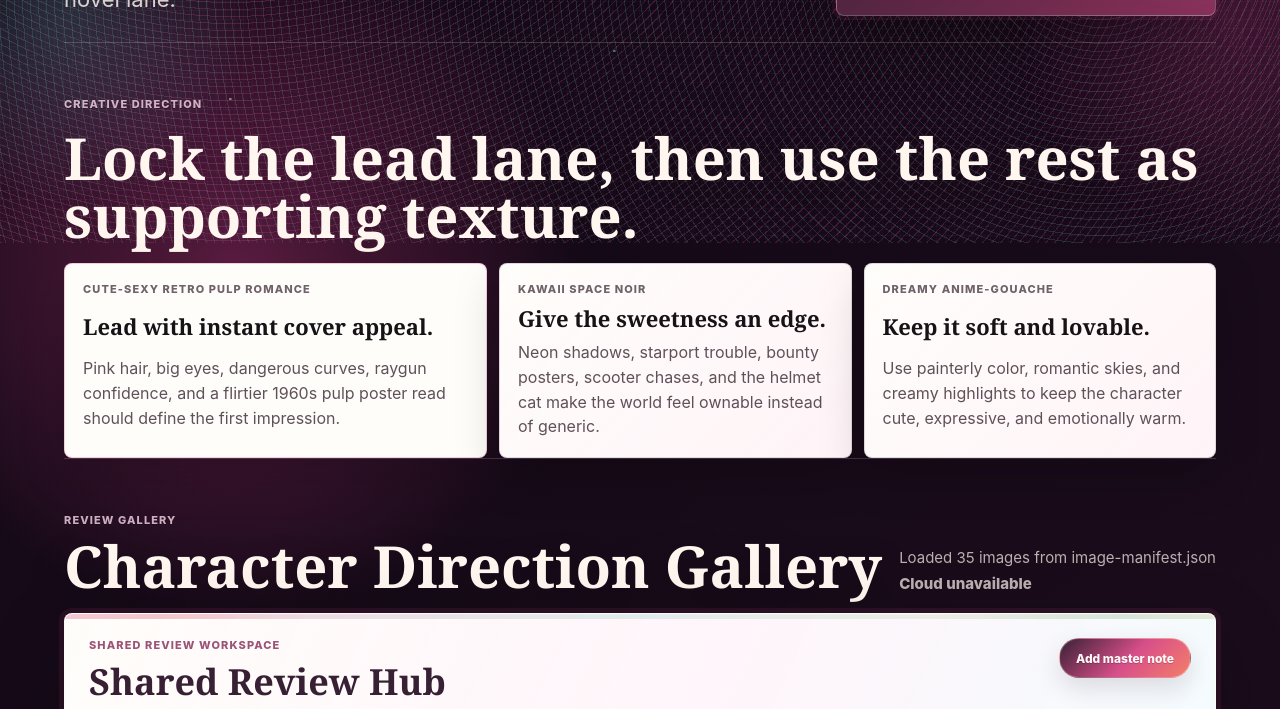
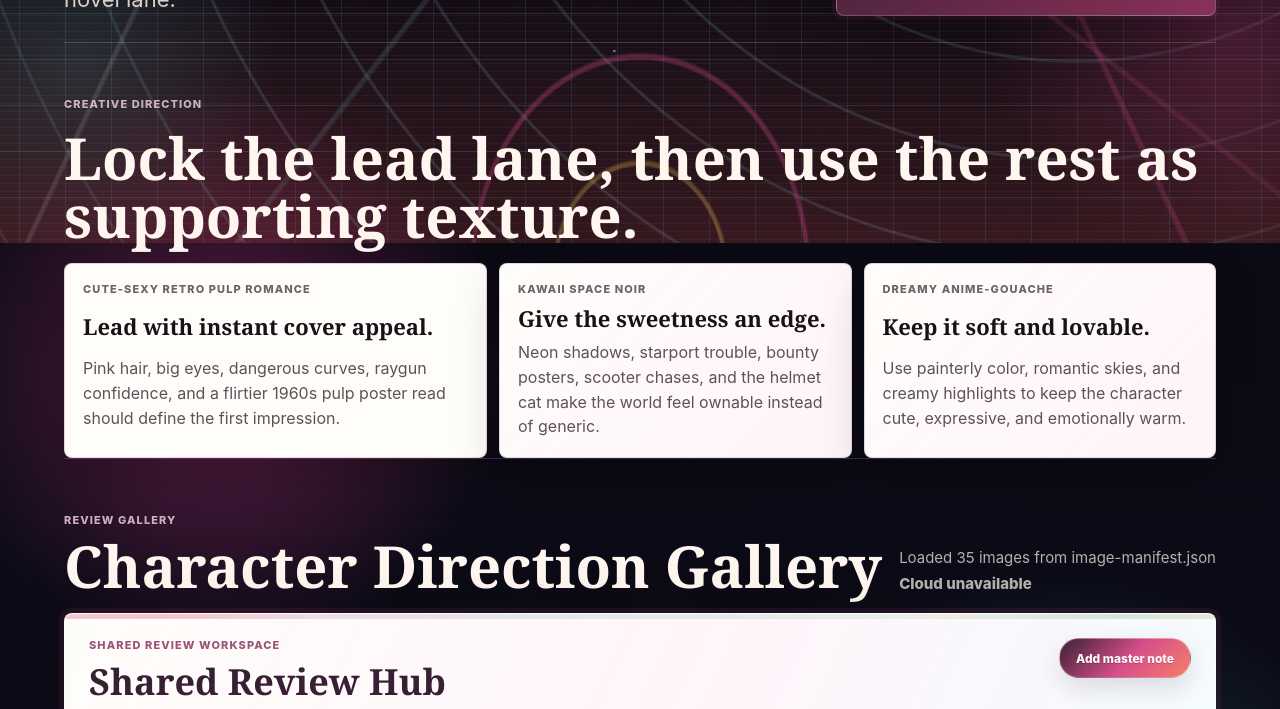
Before and after one commit to awhiew/retro-graphic-novel-gallery, a website: page index.html in a window 1280 px wide. Shown: the part 557-1266 px from the top of the page. Drawn offline with Linux system fonts and the light colour scheme; no server answers.

Commit message:
Make background more retro sci-fi

```diff
--- a/styles.css
+++ b/styles.css
@@ -30,10 +30,10 @@ body {
   margin: 0;
   overflow-x: hidden;
   background:
-    radial-gradient(circle at 18% 8%, rgba(255, 73, 165, 0.32), transparent 22rem),
-    radial-gradient(circle at 86% 18%, rgba(32, 225, 232, 0.22), transparent 24rem),
-    radial-gradient(circle at 52% 92%, rgba(245, 184, 75, 0.16), transparent 26rem),
-    linear-gradient(145deg, #100713 0%, #251124 38%, #071721 72%, #160817 100%);
+    radial-gradient(circle at 17% 9%, rgba(255, 69, 166, 0.34), transparent 18rem),
+    radial-gradient(circle at 83% 14%, rgba(67, 232, 223, 0.24), transparent 20rem),
+    radial-gradient(ellipse at 50% 104%, rgba(255, 126, 68, 0.38) 0, rgba(216, 79, 138, 0.2) 18rem, transparent 34rem),
+    linear-gradient(180deg, #07080f 0%, #151025 32%, #24102d 58%, #0b1920 100%);
   color: var(--ink);
   font-family: Inter, ui-sans-serif, system-ui, -apple-system, BlinkMacSystemFont, "Segoe UI", sans-serif;
   letter-spacing: 0;
@@ -52,34 +52,42 @@ body::after {
 }
 
 body::before {
-  opacity: 0.78;
+  opacity: 0.82;
   background:
-    radial-gradient(circle at 9% 15%, rgba(255, 246, 205, 0.9) 0 1px, transparent 1.5px),
-    radial-gradient(circle at 24% 42%, rgba(117, 226, 232, 0.72) 0 1px, transparent 1.5px),
-    radial-gradient(circle at 78% 12%, rgba(255, 104, 184, 0.78) 0 1.2px, transparent 1.8px),
+    radial-gradient(circle at 8% 16%, rgba(255, 246, 205, 0.9) 0 1px, transparent 1.6px),
+    radial-gradient(circle at 19% 36%, rgba(117, 226, 232, 0.7) 0 1px, transparent 1.6px),
+    radial-gradient(circle at 31% 13%, rgba(255, 104, 184, 0.76) 0 1.1px, transparent 1.8px),
+    radial-gradient(circle at 46% 26%, rgba(255, 246, 205, 0.58) 0 1px, transparent 1.6px),
+    radial-gradient(circle at 64% 38%, rgba(117, 226, 232, 0.56) 0 1px, transparent 1.6px),
+    radial-gradient(circle at 78% 12%, rgba(255, 104, 184, 0.8) 0 1.2px, transparent 1.9px),
     radial-gradient(circle at 91% 54%, rgba(255, 246, 205, 0.74) 0 1px, transparent 1.6px),
-    radial-gradient(circle at 48% 76%, rgba(117, 226, 232, 0.6) 0 1px, transparent 1.5px),
-    radial-gradient(circle at 72% 88%, rgba(255, 104, 184, 0.68) 0 1px, transparent 1.5px),
-    radial-gradient(circle at 18% 82%, rgba(255, 246, 205, 0.6) 0 1px, transparent 1.5px),
-    radial-gradient(circle at 42% 24%, rgba(255, 246, 205, 0.5) 0 1px, transparent 1.5px),
-    radial-gradient(circle at 64% 39%, rgba(117, 226, 232, 0.48) 0 1px, transparent 1.5px),
-    repeating-radial-gradient(circle at 18% 20%, rgba(255, 91, 170, 0.22) 0 1px, transparent 1px 7px),
-    repeating-radial-gradient(circle at 86% 62%, rgba(95, 231, 232, 0.18) 0 1px, transparent 1px 8px);
+    radial-gradient(circle at 48% 76%, rgba(117, 226, 232, 0.64) 0 1px, transparent 1.6px),
+    radial-gradient(circle at 72% 88%, rgba(255, 104, 184, 0.68) 0 1px, transparent 1.6px),
+    linear-gradient(128deg, transparent 0 16%, rgba(255, 246, 205, 0.2) 16.1% 16.35%, transparent 16.5% 45%, rgba(117, 226, 232, 0.16) 45.12% 45.32%, transparent 45.5%),
+    linear-gradient(38deg, transparent 0 58%, rgba(255, 91, 170, 0.18) 58.1% 58.32%, transparent 58.5%),
+    radial-gradient(ellipse at 16% 25%, transparent 0 5.3rem, rgba(255, 83, 172, 0.44) 5.42rem 5.52rem, transparent 5.68rem),
+    radial-gradient(ellipse at 16% 25%, transparent 0 8rem, rgba(117, 226, 232, 0.26) 8.12rem 8.22rem, transparent 8.38rem),
+    radial-gradient(circle at 84% 20%, rgba(255, 79, 160, 0.32) 0 2.7rem, rgba(117, 226, 232, 0.16) 2.82rem 3.55rem, transparent 3.7rem),
+    repeating-radial-gradient(circle at 84% 20%, transparent 0 3.9rem, rgba(117, 226, 232, 0.18) 3.98rem 4.08rem, transparent 4.18rem 6.15rem);
   mix-blend-mode: screen;
 }
 
 body::after {
-  opacity: 0.92;
+  opacity: 0.94;
   background:
-    radial-gradient(ellipse at 14% 24%, transparent 0 5.9rem, rgba(255, 80, 171, 0.42) 6rem 6.08rem, transparent 6.16rem),
-    radial-gradient(ellipse at 14% 24%, transparent 0 8.2rem, rgba(111, 231, 232, 0.3) 8.3rem 8.38rem, transparent 8.48rem),
-    radial-gradient(circle at 82% 16%, rgba(255, 79, 160, 0.36) 0 2.8rem, rgba(111, 231, 232, 0.16) 2.9rem 3.65rem, transparent 3.75rem),
-    radial-gradient(ellipse at 86% 17%, transparent 0 5.5rem, rgba(255, 247, 239, 0.22) 5.6rem 5.68rem, transparent 5.78rem),
-    radial-gradient(circle at 5% 72%, rgba(111, 231, 232, 0.18), transparent 12rem),
-    radial-gradient(circle at 96% 72%, rgba(255, 80, 171, 0.2), transparent 14rem),
-    linear-gradient(rgba(255, 247, 239, 0.032) 1px, transparent 1px),
-    linear-gradient(90deg, rgba(255, 247, 239, 0.026) 1px, transparent 1px);
-  background-size: auto, auto, auto, auto, auto, auto, 100% 9px, 9px 100%;
+    linear-gradient(115deg, transparent 0 12%, rgba(255, 118, 75, 0.18) 12.1% 12.35%, transparent 12.5% 24%, rgba(255, 247, 239, 0.12) 24.1% 24.28%, transparent 24.45%),
+    linear-gradient(245deg, transparent 0 11%, rgba(117, 226, 232, 0.16) 11.1% 11.3%, transparent 11.5% 28%, rgba(255, 91, 170, 0.18) 28.1% 28.32%, transparent 28.5%),
+    radial-gradient(ellipse at 50% 104%, transparent 0 5.2rem, rgba(255, 206, 93, 0.3) 5.3rem 5.42rem, transparent 5.58rem),
+    radial-gradient(ellipse at 50% 104%, transparent 0 10.3rem, rgba(255, 83, 172, 0.28) 10.42rem 10.56rem, transparent 10.72rem),
+    linear-gradient(to top, rgba(255, 99, 89, 0.2), transparent 42%),
+    linear-gradient(rgba(117, 226, 232, 0.15) 1px, transparent 1px),
+    linear-gradient(90deg, rgba(117, 226, 232, 0.12) 1px, transparent 1px),
+    linear-gradient(rgba(255, 247, 239, 0.045) 1px, transparent 1px),
+    radial-gradient(circle at 6% 78%, rgba(117, 226, 232, 0.16), transparent 13rem),
+    radial-gradient(circle at 96% 74%, rgba(255, 80, 171, 0.22), transparent 15rem),
+    linear-gradient(90deg, rgba(7, 8, 15, 0.38), transparent 22%, transparent 78%, rgba(7, 8, 15, 0.42));
+  background-size: auto, auto, auto, auto, auto, 100% 46px, 46px 100%, 100% 8px, auto, auto, auto;
+  background-position: center, center, center, center, center, center bottom, center bottom, center, center, center, center;
 }
 
 button,
```
